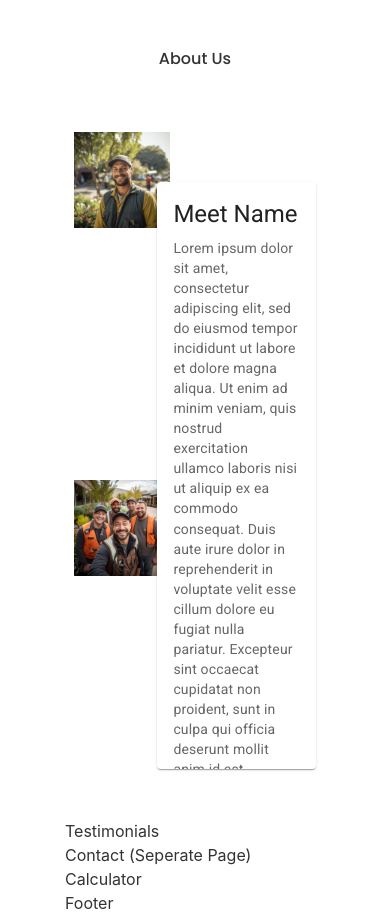
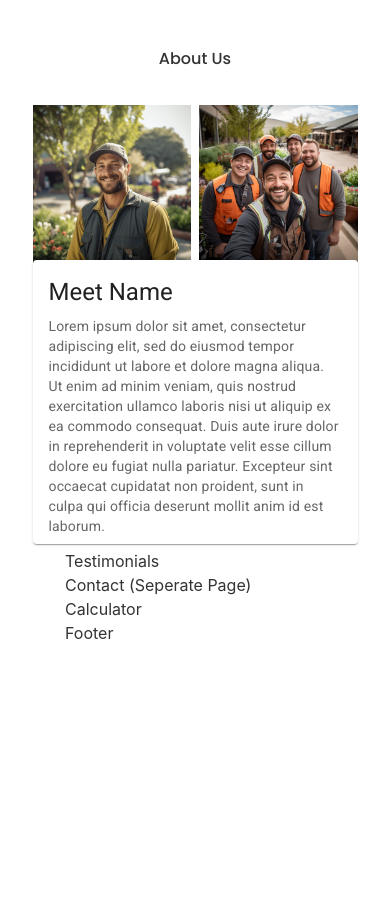
Before and after one commit to johnlundy94/landscape, a React (Create React App) app: page / in a window 390 px wide. Shown: the part 1552-2467 px from the top of the page. After the commit the page ends 2197 px from the top, so only its background shows below. Built offline with nearby package versions, Linux system fonts and the light colour scheme.

Commit message:
Completed grid for all screen sizes

```diff
--- a/src/components/About.js
+++ b/src/components/About.js
@@ -20,7 +20,11 @@ function About() {
           >
             Meet Name
           </Typography>
-          <Typography variant="body2" color="text.secondary">
+          <Typography
+            className="about-sub-text"
+            variant="body2"
+            color="text.secondary"
+          >
             Lorem ipsum dolor sit amet, consectetur adipiscing elit, sed do
             eiusmod tempor incididunt ut labore et dolore magna aliqua. Ut enim
             ad minim veniam, quis nostrud exercitation ullamco laboris nisi ut
--- a/src/styles/About.css
+++ b/src/styles/About.css
@@ -16,8 +16,10 @@
 .card {
     max-width: 100%;
     z-index: 2;
-    grid-row: 3 / span 2;
+    grid-row: 2 / span 4;
     grid-column: 8 / span 4;
+    margin-top: 200px;
+    margin-bottom: 200px;
 }
 
 .man{
@@ -36,74 +38,120 @@
     grid-row: 4 / span 2;
 }
 
-@media (max-width: 1297px) {
 
+@media (max-width: 1381px) {
     .card {
-        max-width: 100%;
-        z-index: 2;
-        grid-row: 3 / span 2;
-        grid-column: 8 / span 6;
+        margin-top: 150px;
+        margin-bottom: 150px;
+        grid-column: 8 / span 5;
     }
-
   }
 
-  @media (max-width: 1071px) {
+  @media (max-width: 1146px) {
+    .card {
+        margin-top: 100px;
+        margin-bottom: 100px;
+        grid-column: 8 / span 5;
+    }
+  }
 
+  @media (max-width: 1034px) {
     .card {
-        max-width: 100%;
-        z-index: 2;
-        grid-row: 3 / span 2;
-        grid-column: 7 / span 8;
+        margin-top: 50px;
+        margin-bottom: 50px;
+        grid-column: 8 / span 5;
     }
+  }
+
+  @media (max-width: 919px) {
     .man{
-        z-index: 1;
-        width: 100%;
-        height: auto;
-        grid-column: 3 / span 5;
-        grid-row: 2 / span 2;
+
+        grid-column: 3 / span 6;
     }
 
     .group{
-        z-index: 1;
-        width: 100%;
-        height: auto;
-        grid-column: 3 / span 5;
-        grid-row: 4 / span 2;
+
+        grid-column: 3 / span 6;
+    }
+    .card {
+        margin-top: 50px;
+        margin-bottom: 50px;
+        grid-column: 8 / span 5;
     }
   }
 
-  @media (max-width: 900px) {
-    .about-container{
-        padding-top: 50px;
-        display: grid;
-        gap: .5rem;
-        grid-template-columns: repeat(16, 1fr);
-        grid-template-rows: 10% repeat(6, auto);
-        grid-column: 2 / span 10;
-        width: 100%;
+  @media (max-width: 828px) {
+
+    .card {
+
+        grid-column: 8 / span 7;
     }
+  }
+
+  @media (max-width: 828px) {
     .card {
-        max-width: 100%;
-        z-index: 2;
-        grid-row: 2 / span 6;
-        grid-column: 7 / span 8;
-        margin-top: 50px;
-        margin-bottom: 50px;
+        margin-top: 25px;
+        margin-bottom: 25px;
+    }
+  }
 
+  @media (max-width: 669px) {
+    .card {
+        margin-top: 10px;
+        margin-bottom: 10px;
     }
+  }
+
+  @media (max-width: 632px) {
     .man{
-        z-index: 1;
-        width: 100%;
-        height: auto;
-        grid-column: 3 / span 5;
-        grid-row: 2 / span 3;
+
+        grid-column: 1 / span 8;
     }
 
     .group{
-        z-index: 1;
-        width: 100%;
-        height: auto;
-        grid-column: 3 / span 5;
-        grid-row: 5 / span 3;
+
+        grid-column: 1 / span 8;
+    }
+    .card {
+        margin-top: 50px;
+        margin-bottom: 50px;
+        grid-column: 8 / span 9;
     }
   }
+
+  @media (max-width: 540px) {
+    .card {
+        margin-top: 5px;
+        margin-bottom: 5px;
+    }
+  }
+
+  @media (max-width: 632px) {
+    .card {
+        grid-column: 7 / span 10;
+    }
+  }
+
+  @media (max-width: 919px) {
+    .about-container{
+        grid-template-rows: 10% repeat(8, auto);
+    }
+    .man{
+        grid-column: 1 / span 8;
+        grid-row: 2 / span 4;
+    }
+
+    .group{
+        grid-column: 9 / span 8;
+        grid-row: 2 / span 4;
+    }
+    .card {
+        margin-top: 30px;
+        grid-column: 1 / span 16;
+        grid-row: 5 / span 5;
+
+    }
+    .about-sub-text {
+        padding-bottom: 10px;
+    }
+  }
```
